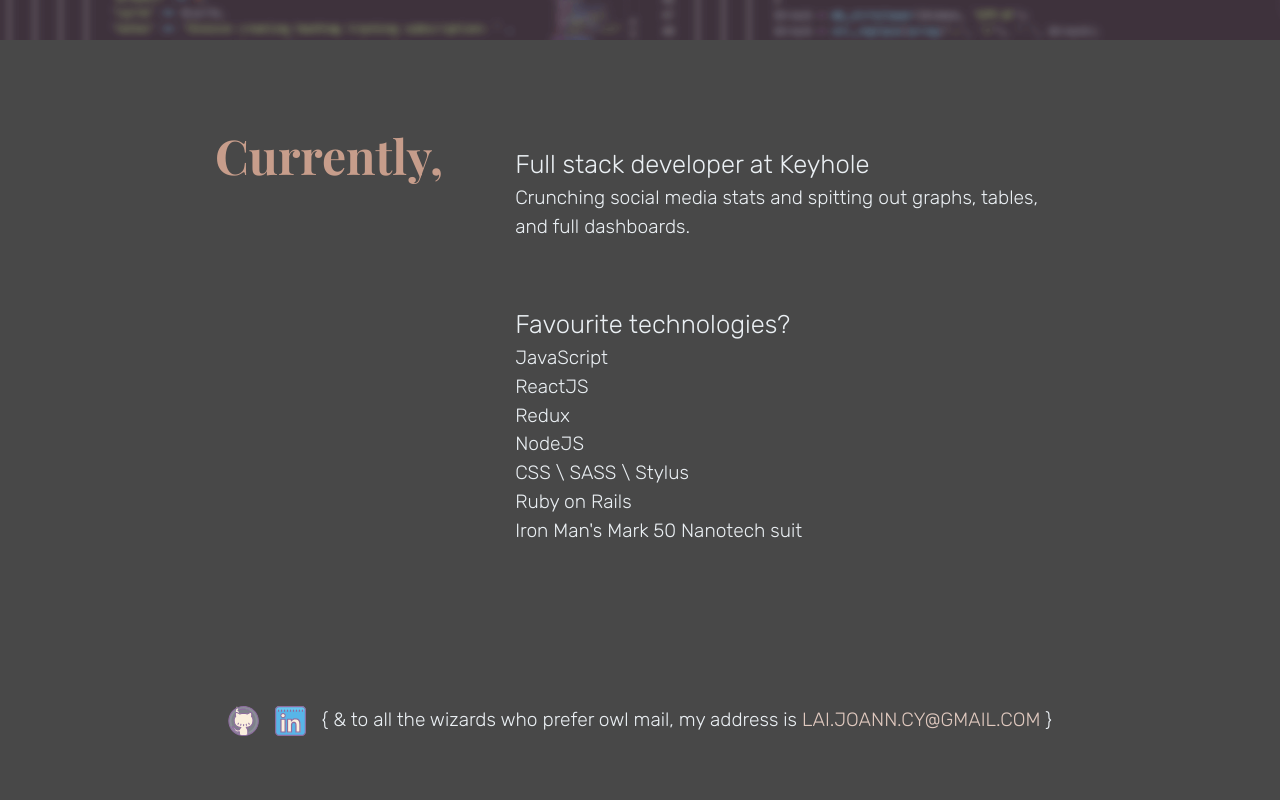
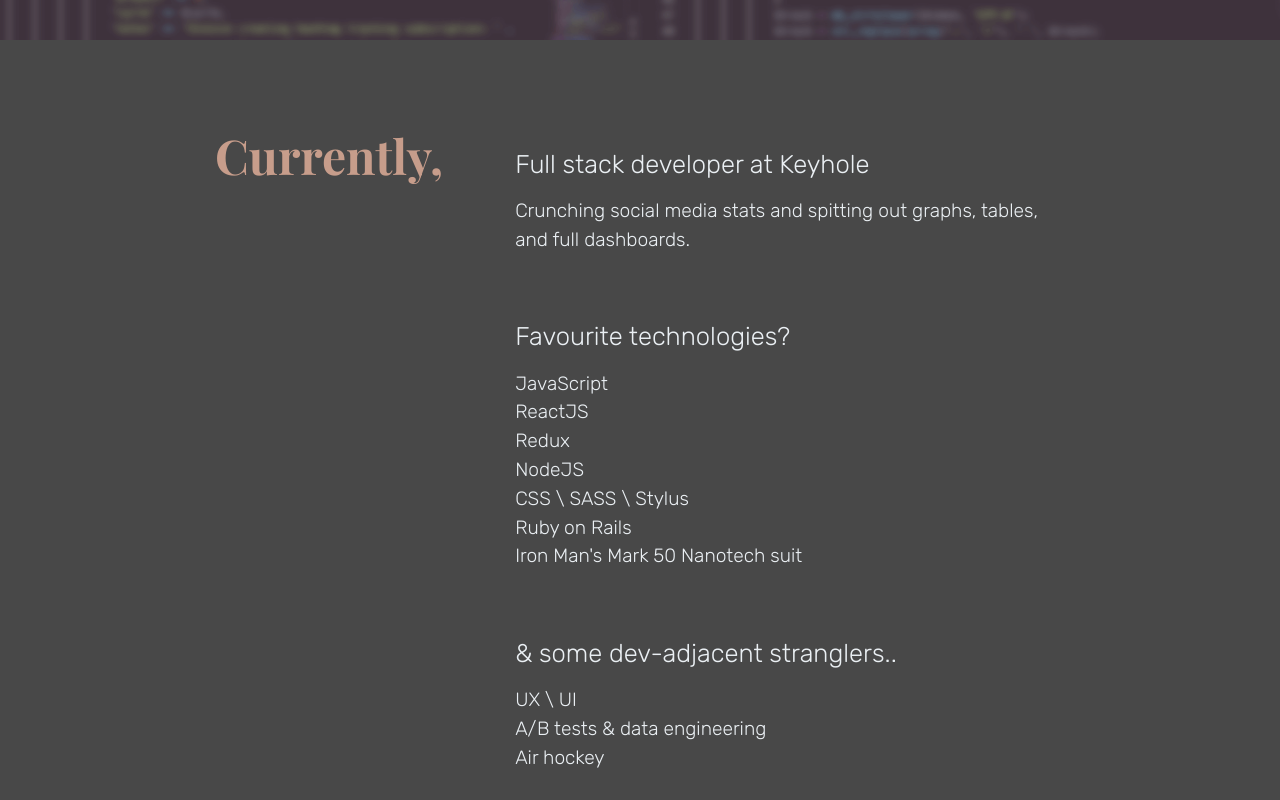
Before and after one commit to laijoann/laijoann.github.io, a plain HTML site: page index.html in a window 1280 px wide. Shown: the part 760-1560 px from the top of the page. Drawn offline with nearby package versions, Linux system fonts and the light colour scheme.

Commit message:
more smol adjustments

```diff
--- a/index.html
+++ b/index.html
@@ -31,6 +31,10 @@
                 <p>CSS \ SASS \ Stylus</p>
                 <p>Ruby on Rails</p>
                 <p>Iron Man's Mark 50 Nanotech suit</p>
+                <p class='contentText__bbTitle'>&amp; some dev-adjacent stranglers..</p>
+                <p>UX \ UI</p>
+                <p>A/B tests &amp; data engineering</p>
+                <p>Air hockey</p>
             </div>
         </div>
     </div>
--- a/index.sass
+++ b/index.sass
@@ -57,7 +57,7 @@
   p
     color: $sleepy-blue
     &.contentText__bbTitle
-      padding: 2.5em 0 0
+      padding: 2.5em 0 .5em
       font-size: 1.6em
     &:not(.contentText__bbTitle)
       font-size: 1.2em
```
Also changed, not shown: output.css.
